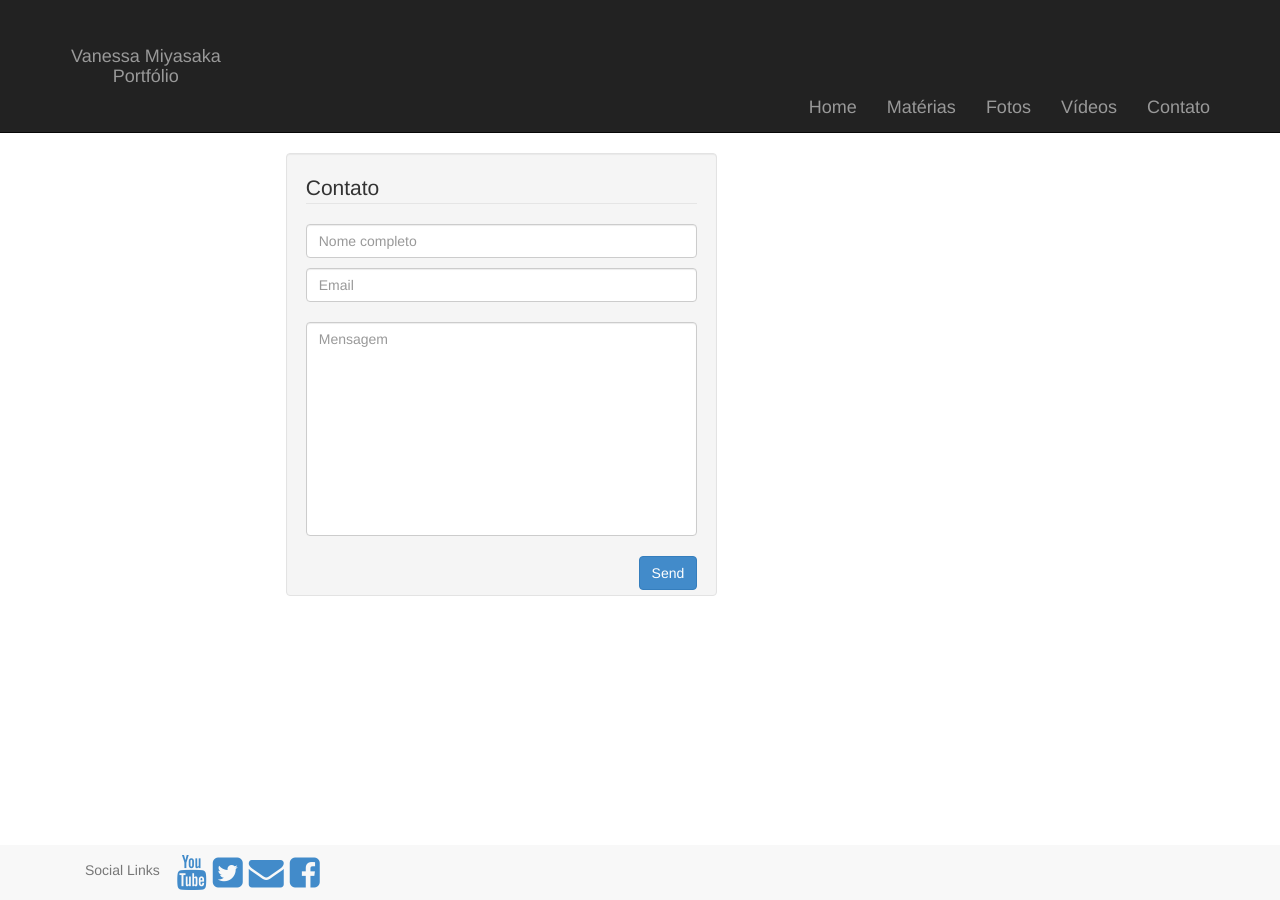
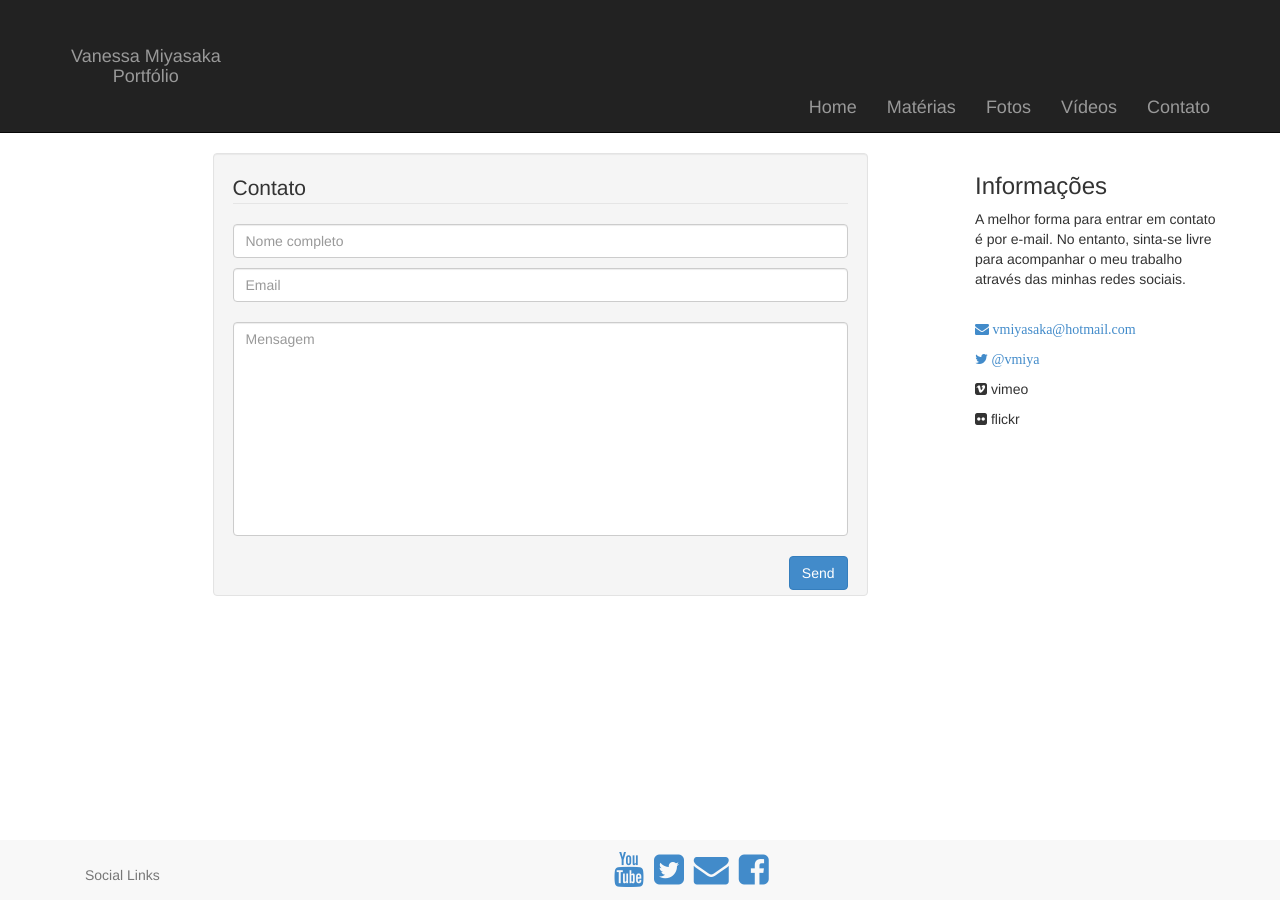
Before and after one commit to vmiyasaka/home, a Jekyll site: the page built from contato.html, in a window 1280 px wide. Built offline with Jekyll 4.4.1, drawn with Linux system fonts in a browser that asks for light colours; nearby versions of some CDN libraries; Markdown is read by kramdown in place of the engine named in the settings.

Commit message:
home/contact

```diff
--- a/_layouts/default.html
+++ b/_layouts/default.html
@@ -73,21 +73,21 @@
 <div class = "navbar1 navbar-default navbar-fixed-bottom" style = "margin-top: 80px" >
 
 
-		<div class = "container">
+		<center><div class = "container" style= "margin-top:10px">
 
 			<p class = "navbar-text"> Social Links </p>
 
-			<a href = "http://www.youtube.com/channel/UCdakDKVPLqsKXNJ0xt-1iqw/videos" class = "navbar-btn pull-left"><i class="fa fa-youtube size"></i>  </a>
+			<a href = "http://www.youtube.com/channel/UCdakDKVPLqsKXNJ0xt-1iqw/videos" class = "navbar-btn"><i class="fa fa-youtube size"></i>  </a>
 
-			<a href = "https://twitter.com/vmiya" class = "navbar-btn pull-left"><i class="fa fa-twitter-square size"></i> </a>
+			<a href = "https://twitter.com/vmiya" class = "navbar-btn"><i class="fa fa-twitter-square size"></i> </a>
 
-			<a href = "mailto:vmiyasaka@hotmail.com" class = "navbar-btn pull-left"><i class="fa fa-envelope size"></i>  </a>
+			<a href = "mailto:vmiyasaka@hotmail.com" class = "navbar-btn "><i class="fa fa-envelope size"></i>  </a>
 
-			<a href = "https://www.facebook.com/vanessa.miyasaka?ref=tn_tnmn" class = "navbar-btn pull-left"><i class="fa fa-facebook-square size"></i></a>
+			<a href = "https://www.facebook.com/vanessa.miyasaka?ref=tn_tnmn" class = "navbar-btn"><i class="fa fa-facebook-square size"></i></a>
 
 		</div>
 
-</div>
+</div></center>
 	</footer>
 	<script src = "http://ajax.googleapis.com/ajax/libs/jquery/1.10.2/jquery.min.js"></script>
 <script src = "js/bootstrap.js"></script>
--- a/contato.html
+++ b/contato.html
@@ -11,7 +11,17 @@ layout: default
 
  <!-- Contacts -->
  <div id="contacts">
-   <div class="row">
+ 	<div id="main">
+<h3> Informações </h3>
+<p> A melhor forma para entrar em contato é por e-mail. No entanto, sinta-se livre para acompanhar o meu trabalho através das minhas redes sociais.
+</p>
+<br>
+<p><a href = "mailto:vmiyasaka@hotmail.com"><i class="fa fa-envelope"> vmiyasaka@hotmail.com</i> </a> </p>
+<p><a href = "https://twitter.com/vmiya"><i class="fa fa-twitter"> @vmiya</i></a> </p>
+<p><i class="fa fa-vimeo-square"></i> vimeo</p>
+<p><i class="fa fa-flickr"></i> flickr</p>
+</br>
+</div>
      <!-- Alignment -->
 	<div class="col-sm-offset-3 col-sm-6">
 	   <!-- Form itself -->
@@ -36,7 +46,7 @@ layout: default
 
                <div class="control-group">
                  <div class="controls">
-				 <textarea rows="10" cols="100" class="form-control"
+				 <textarea rows="10" cols="150" class="form-control"
                        placeholder="Mensagem" id="message" required
 		       data-validation-required-message="Please enter your message" minlength="5"
                        data-validation-minlength-message="Min 5 characters"
@@ -49,6 +59,7 @@ layout: default
 	    <button type="submit" class="btn btn-primary pull-right">Send</button><br />
 
           </form>
+
 
 
 
--- a/css/common.css
+++ b/css/common.css
@@ -37,7 +37,14 @@ a {
 
 #contacts {
 	float: left;
+	margin-left: -200px;
 }
 
+#main {
+	float: right;
+width: 250px; float: right; height: 200px;
 
 }
+.footer {
+	margin-top: 20px;
+}
```
